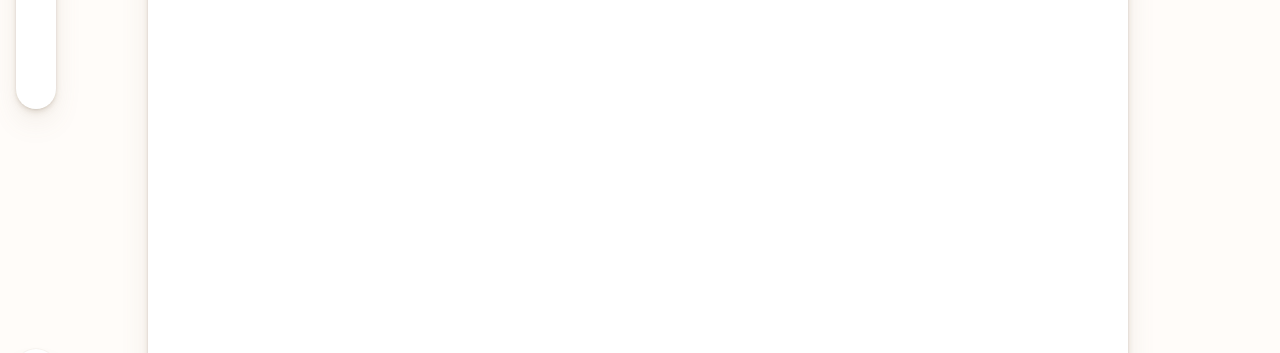
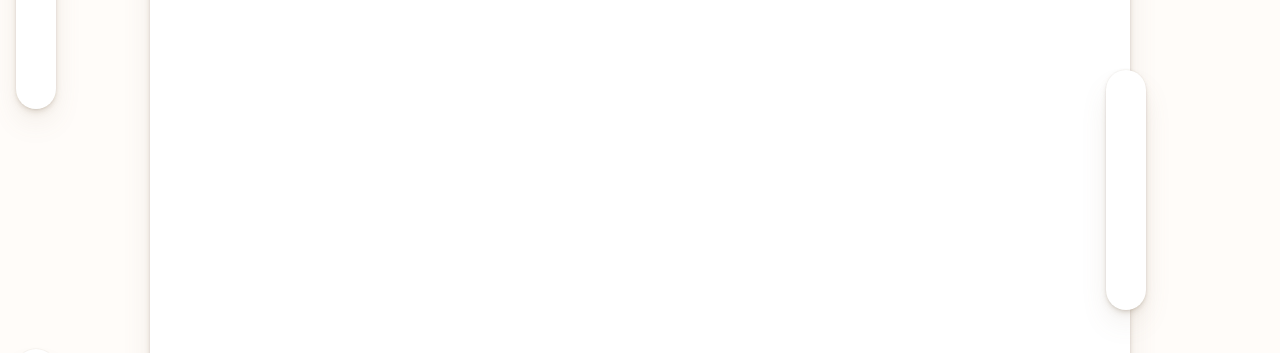
Before and after one commit to Alon2904/sticky-notes, a Next.js app: page / in a window 1280 px wide. Both pictures are taken after a click on the button "Open Child Document". Shown: the part 395-748 px from the top of the page. Built offline with nearby package versions, Linux system fonts and the light colour scheme.

Commit message:
feat(ChildPageNavigationPill.tsx): Add navigation pill to the child page

```diff
--- a/app/components/ChildDocument.tsx
+++ b/app/components/ChildDocument.tsx
@@ -1,7 +1,9 @@
 'use client';
 
+import { useRef, useEffect, useState } from 'react';
 import Paper from './shared/Paper';
 import Button from './shared/Button';
+import ChildPageNavigationPill from './ChildPageNavigationPill';
 
 interface ChildDocumentProps {
   onClose: () => void;
@@ -10,20 +12,28 @@ interface ChildDocumentProps {
 }
 
 export default function ChildDocument({ onClose, onClick, width }: ChildDocumentProps) {
-  // Calculate the left position based on the viewport center
-  const leftPosition = `calc(50% - 470px)`; // Half of 940px parent width
+  const paperRef = useRef<HTMLDivElement>(null);
+  const [paperHeight, setPaperHeight] = useState(0);
+
+  useEffect(() => {
+    if (paperRef.current) {
+      setPaperHeight(paperRef.current.getBoundingClientRect().height);
+    }
+  }, []);
 
   return (
     <Paper
+      ref={paperRef}
       className="absolute"
       noMargin
       onClick={onClick}
       style={{
+        position: 'absolute',
         top: '20px',
-        left: leftPosition,
-        transform: 'translateX(-22px)', // Offset to achieve the exact positioning
+        left: '50%',
+        transform: 'translateX(-50%)',
+        width: `${width}px`,
         zIndex: 50,
-        width: `${width}px`,
       }}
     >
       <div className="absolute p-[32px]">
@@ -37,6 +47,11 @@ export default function ChildDocument({ onClose, onClick, width }: ChildDocument
           Close
         </Button>
       </div>
+      {paperHeight > 0 && (
+        <ChildPageNavigationPill
+          parentHeight={paperHeight}
+        />
+      )}
     </Paper>
   );
 }
--- /dev/null
+++ b/app/components/ChildPageNavigationPill.tsx
@@ -0,0 +1,74 @@
+'use client';
+
+import { useState, useRef, useEffect } from 'react';
+
+interface ChildPageNavigationPillProps {
+  parentHeight: number;
+}
+
+export default function ChildPageNavigationPill({ parentHeight }: ChildPageNavigationPillProps) {
+  const [isDragging, setIsDragging] = useState(false);
+  const [position, setPosition] = useState(353); // Updated initial Y position
+  const pillRef = useRef<HTMLDivElement>(null);
+  const dragStartY = useRef<number>(0);
+  const startPosition = useRef<number>(0);
+
+  const handleMouseDown = (e: React.MouseEvent) => {
+    setIsDragging(true);
+    dragStartY.current = e.clientY;
+    startPosition.current = position;
+  };
+
+  useEffect(() => {
+    const handleMouseMove = (e: MouseEvent) => {
+      if (!isDragging) return;
+
+      const deltaY = e.clientY - dragStartY.current;
+      const newPosition = startPosition.current + deltaY;
+
+      // Constrain vertical movement within parent bounds
+      const minPosition = 0;
+      const maxPosition = parentHeight - 240; // pill height
+      const constrainedPosition = Math.max(minPosition, Math.min(newPosition, maxPosition));
+
+      setPosition(constrainedPosition);
+    };
+
+    const handleMouseUp = () => {
+      setIsDragging(false);
+    };
+
+    if (isDragging) {
+      window.addEventListener('mousemove', handleMouseMove);
+      window.addEventListener('mouseup', handleMouseUp);
+    }
+
+    return () => {
+      window.removeEventListener('mousemove', handleMouseMove);
+      window.removeEventListener('mouseup', handleMouseUp);
+    };
+  }, [isDragging, parentHeight]);
+
+  return (
+    <div
+      ref={pillRef}
+      className="fixed bg-white rounded-[28px] shadow-custom"
+      style={{
+        position: 'absolute',
+        width: '40px',
+        height: '240px',
+        left: '956px', // Updated X position
+        top: `${position}px`,
+        backgroundColor: 'rgba(255, 255, 255, 1)',
+        opacity: 1,
+        cursor: isDragging ? 'grabbing' : 'grab',
+        userSelect: 'none',
+        zIndex: 51,
+        borderRadius: '28px',
+      }}
+      onMouseDown={handleMouseDown}
+    >
+      {/* Add any internal content here */}
+    </div>
+  );
+}
--- a/app/components/shared/Paper.tsx
+++ b/app/components/shared/Paper.tsx
@@ -1,4 +1,4 @@
-import { CSSProperties } from 'react';
+import { CSSProperties, forwardRef } from 'react';
 
 interface PaperProps {
   children: React.ReactNode;
@@ -8,15 +8,16 @@ interface PaperProps {
   onClick?: (e: React.MouseEvent) => void;
 }
 
-export default function Paper({
+const Paper = forwardRef<HTMLDivElement, PaperProps>(({
   children,
   className = '',
   style = {},
   noMargin = false,
   onClick,
-}: PaperProps) {
+}, ref) => {
   return (
     <div
+      ref={ref}
       className={`bg-white z-40 shadow-custom ${className}`}
       onClick={onClick}
       style={{
@@ -36,4 +37,8 @@ export default function Paper({
       {children}
     </div>
   );
-}
+});
+
+Paper.displayName = 'Paper';
+
+export default Paper;
--- a/app/globals.css
+++ b/app/globals.css
@@ -24,19 +24,7 @@ body {
   visibility: visible !important;
 }
 
-/* Portrait mode (vertical) */
-@media screen and (orientation: portrait) {
-  .bottom-pill {
-    bottom: 16px !important;
-  }
-}
 
-/* Landscape mode (horizontal) */
-@media screen and (orientation: landscape) {
-  .bottom-pill {
-    bottom: 16px !important;
-  }
-}
 
 .shadow-custom {
   box-shadow: 0px -1px 1px rgba(136, 116, 89, 0.05),
```
